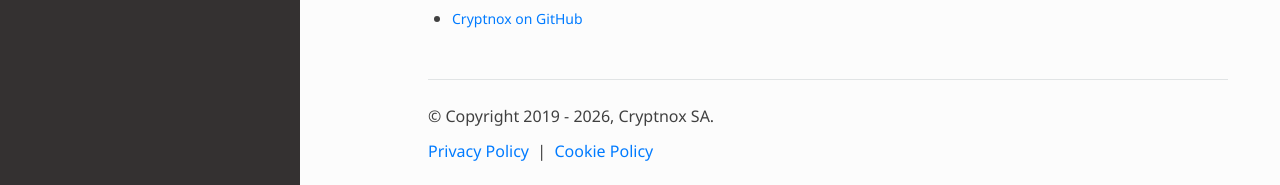
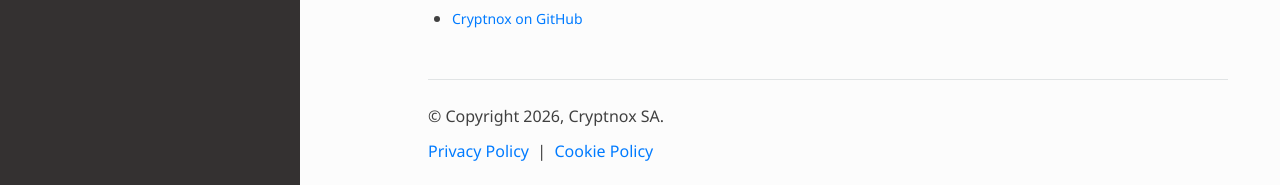
Before and after one commit to cryptnox/cryptnox.github.io, a Sphinx documentation site: the page built from docs/source/index.rst, in a window 1280 px wide and 1217 px high. Shown: the part 1029-1214 px from the top of the window. Built offline with Sphinx 7.4.7 and the Read the Docs theme 3.1.0, drawn with Linux system fonts in a browser that asks for light colours.

Commit message:
Update copyright year in conf.py

```diff
--- a/docs/source/conf.py
+++ b/docs/source/conf.py
@@ -3,7 +3,7 @@
 # -- Project information -----------------------------------------------------
 
 project = 'Cryptnox Product Documentation'
-copyright = '2019 - 2026, Cryptnox SA'
+copyright = '2026, Cryptnox SA'
 author = 'Cryptnox'
 release = '1.0'
 
```
